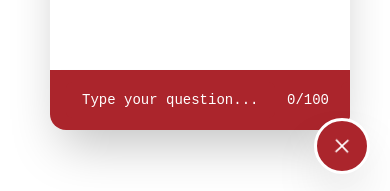
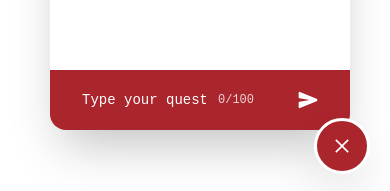
Before and after one commit to puneethkanike09/AI-Chat-Bot, a React (Vite) app: page / in a window 390 px wide. Both pictures are taken after a click on the button "Open Chat". Shown: the part 650-841 px from the top of the page. Built offline with nearby package versions, Linux system fonts and the light colour scheme; no server answers.

Commit message:
Adjusted the responsiveness

```diff
--- a/src/components/InputBox.jsx
+++ b/src/components/InputBox.jsx
@@ -14,40 +14,43 @@ const InputBox = ({ onSendMessage, isDisabled }) => {
         }
     };
 
-    const handleChange = (e) => {
-        if (e.target.value.length <= maxLength) {
-            setInput(e.target.value);
+    const handleInput = (e) => {
+        const value = e.target.value;
+        if (value.length <= maxLength) {
+            setInput(value);
         }
     };
 
     return (
+        <div className="flex flex-col w-full">
             <form
                 onSubmit={handleSend}
                 className="flex items-center gap-3 px-4 py-3 bg-[#ab252c]"
             >
+                <div className="flex-grow relative">
                     <input
                         type="text"
-                className="bg-[#ab252c] flex-grow border-1 border-[#ab252c] rounded-md px-4 py-2 text-sm md:text-sm text-white focus:outline-none focus:ring-1 focus:ring-[#ab252c] placeholder-white"
+                        className="w-full bg-[#ab252c] border-1 border-[#ab252c] rounded-md px-4 pr-16 py-2 text-sm md:text-sm text-white focus:outline-none focus:ring-1 focus:ring-[#ab252c] placeholder-white"
                         value={input}
-                onChange={handleChange}
+                        onChange={handleInput}
                         disabled={isDisabled}
                         placeholder="Type your question..."
                         maxLength={maxLength}
                     />
-            <span className="text-white text-sm">
+                    <div className="absolute right-3 top-1/2 -translate-y-1/2 text-xs text-white/80 bg-[#ab252c] px-1">
                         {input.length}/{maxLength}
-            </span>
+                    </div>
+                </div>
                 <button
                     type="submit"
-                className={`flex items-center justify-center px-4 py-2 text-white text-base rounded-md transition-all duration-300 ${isDisabled
-                    ? "bg-[#ab252c] cursor-not-allowed"
-                    : "bg-[#ab252c]"
+                    className={`flex items-center justify-center px-4 py-2 text-white text-base rounded-md transition-all duration-300 ${isDisabled ? "bg-[#ab252c] cursor-not-allowed" : "bg-[#ab252c]"
                         }`}
                     disabled={isDisabled}
                 >
                     <IoSend size={20} />
                 </button>
             </form>
+        </div>
     );
 };
 
--- a/src/index.css
+++ b/src/index.css
@@ -143,11 +143,11 @@
 
 .chat-button-icon {
   position: relative;
-  transition: transform 3s cubic-bezier(0.34, 1.56, 0.64, 1);
+  transition: transform 1s cubic-bezier(0.34, 1.56, 0.64, 1);
 }
 
 .chat-button-icon.open {
-  transform: rotate(360deg) scale(1);
+  transform: rotate(90deg) scale(1);
 }
 
 .chat-button-icon.closed {
```
Lines whose indentation alone changed are shown as unchanged.
